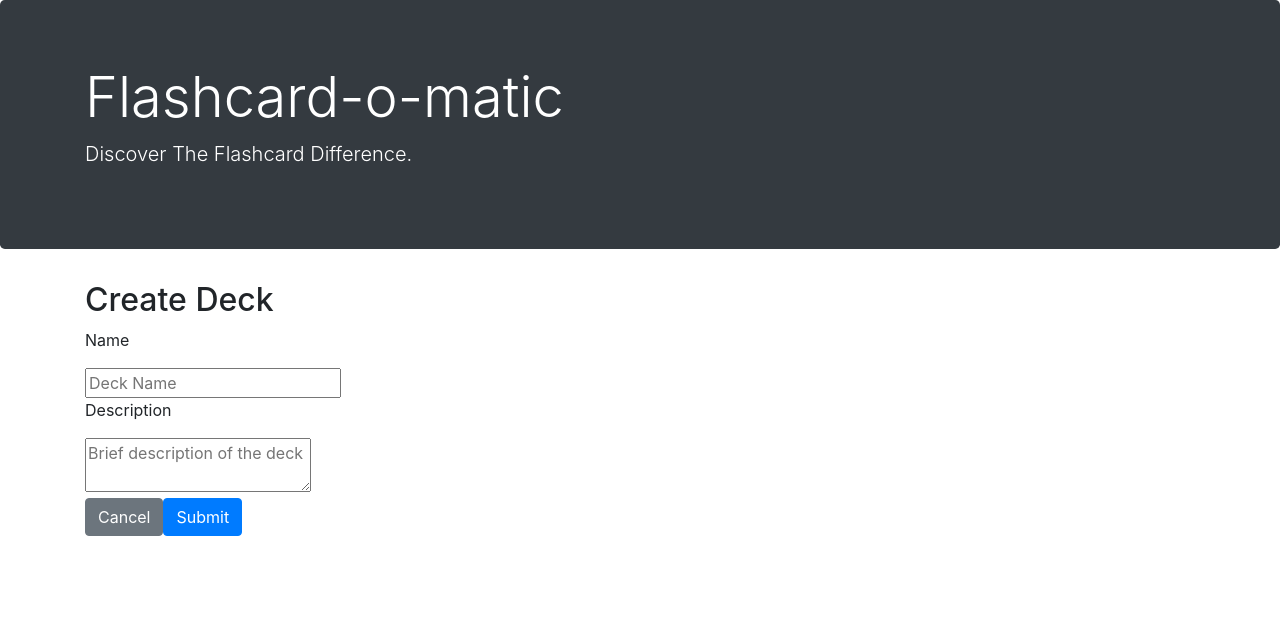
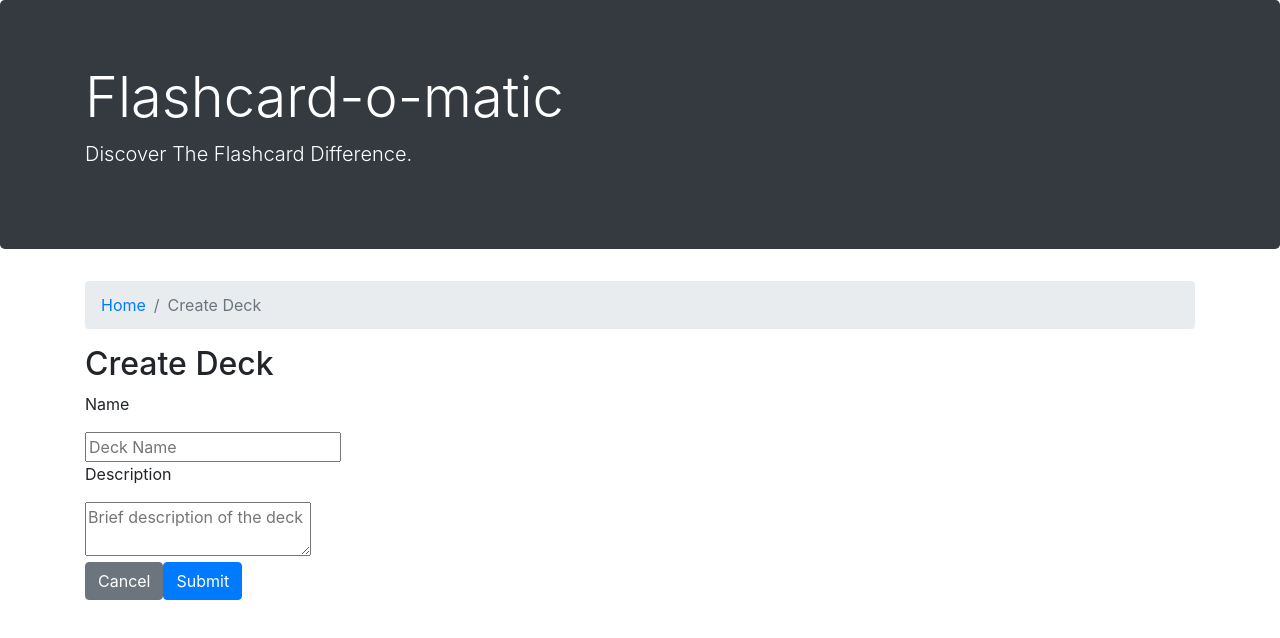
Before and after one commit to blwong77/Flashcard_App, a React (Create React App) app: page /decks/new in a window 1280 px wide. Shown: the top 638 px of the page. Built offline with nearby package versions, Linux system fonts and the light colour scheme; no server answers; a web font is replaced by a local one.

Commit message:
finished create deck

```diff
--- a/src/Layout/CreateDeck/CreateDeck.js
+++ b/src/Layout/CreateDeck/CreateDeck.js
@@ -1,5 +1,7 @@
 import React, { useState } from "react";
 import { useHistory } from "react-router-dom";
+import { createDeck } from "../../utils/api";
+import Crumb from "../Common/Crumb";
 
 export default function CreateDeck() {
   const INITIAL_FORM_DATA = {
@@ -16,10 +18,19 @@ export default function CreateDeck() {
     });
   };
 
-  const handleSubmit = () => {};
+  const handleSubmit = (event) => {
+    event.preventDefault();
+    createDeck(formData).then(({ id }) => history.push(`/decks/${id}`));
+  };
 
   return (
     <>
+      <nav aria-label="breadcrumb">
+        <ol className="breadcrumb">
+          <Crumb destination={"/"} name={"Home"} />
+          <Crumb name={"Create Deck"} isActive={true} />
+        </ol>
+      </nav>
       <h2>Create Deck</h2>
       <form onSubmit={handleSubmit}>
         <div>
--- a/src/Layout/DeckList/DeckListItem.js
+++ b/src/Layout/DeckList/DeckListItem.js
@@ -8,12 +8,12 @@ export default function DeckListItem({ deckId, name, cards, description}) {
       <h3>{name}</h3>
       <span>{`${cards.length} cards`}</span>
       <p>{description}</p>
-      <Link to={`/deck/${deckId}`}>
+      <Link to={`/decks/${deckId}`}>
         <button type="button" className="btn btn-secondary">
           View
         </button>
       </Link>
-      <Link to={`/deck/${deckId}/study`}>
+      <Link to={`/decks/${deckId}/study`}>
         <button type="button" className="btn btn-secondary">
           Study
         </button>
--- a/src/Layout/index.js
+++ b/src/Layout/index.js
@@ -39,10 +39,10 @@ function Layout() {
           <Route exact path="/decks/new">
             <CreateDeck />
           </Route>
-          <Route exact path="/deck/:deckId">
+          <Route exact path="/decks/:deckId">
             <h1>Viewing Deck</h1>
           </Route>
-          <Route exact path="/deck/:deckId/study">
+          <Route exact path="/decks/:deckId/study">
             <Study decks={decks} />
           </Route>
           <Route>
```
